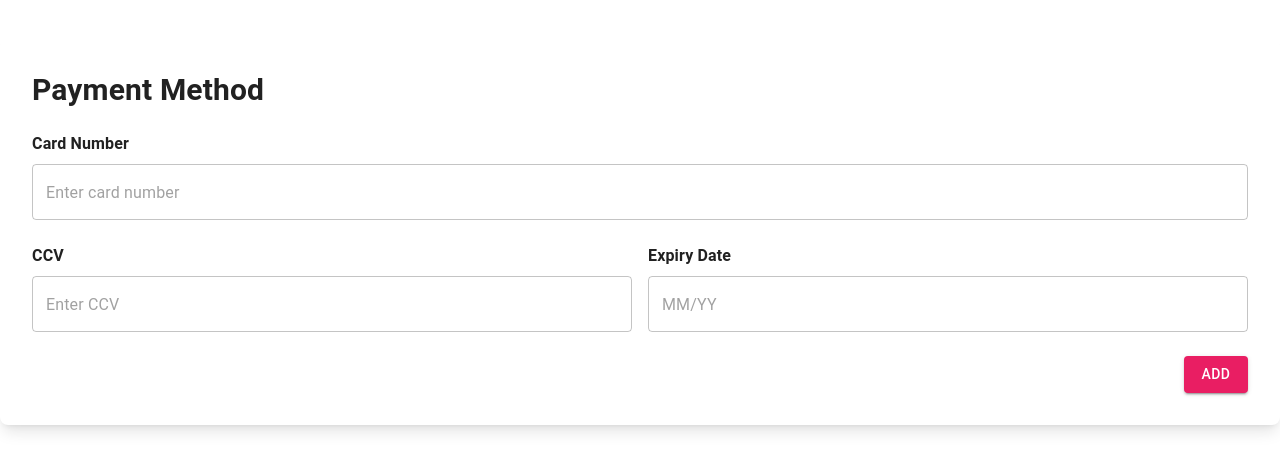
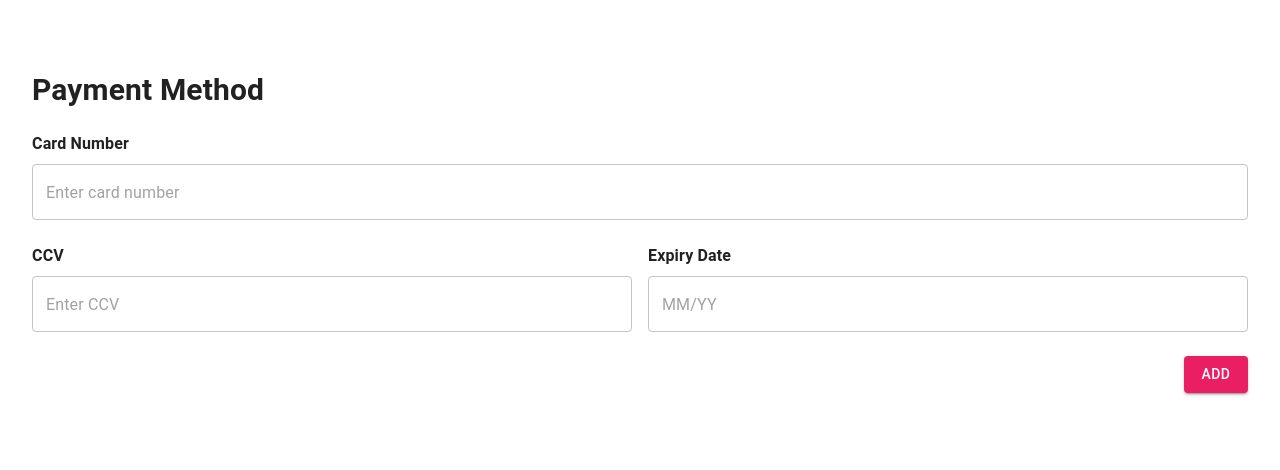
Before and after one commit to Huangdi-599/calendarsettings, a React (Vite) app in the folder calendar-settings/: page /payment in a window 1280 px wide. Shown: the top 470 px of the page. Built offline with nearby package versions, Linux system fonts and the light colour scheme.

Commit message:
Payment Page updated

```diff
--- a/calendar-settings/src/components/PaymentMethod.tsx
+++ b/calendar-settings/src/components/PaymentMethod.tsx
@@ -3,7 +3,7 @@ import { Box, Button, TextField } from '@mui/material';
 
 const PaymentMethod: React.FC = () => {
   return (
-    <Box className="tw-max-w-7xl tw-bg-white tw-shadow-lg tw-rounded-lg tw-p-8 tw-mx-auto tw-mt-10">
+    <Box className="tw-max-w-7xl tw-bg-white tw-rounded-lg tw-p-8 tw-mx-auto tw-mt-10">
       {/* Title */}
       <h1 className="tw-text-3xl tw-font-bold tw-mb-6">Payment Method</h1>
 
```
